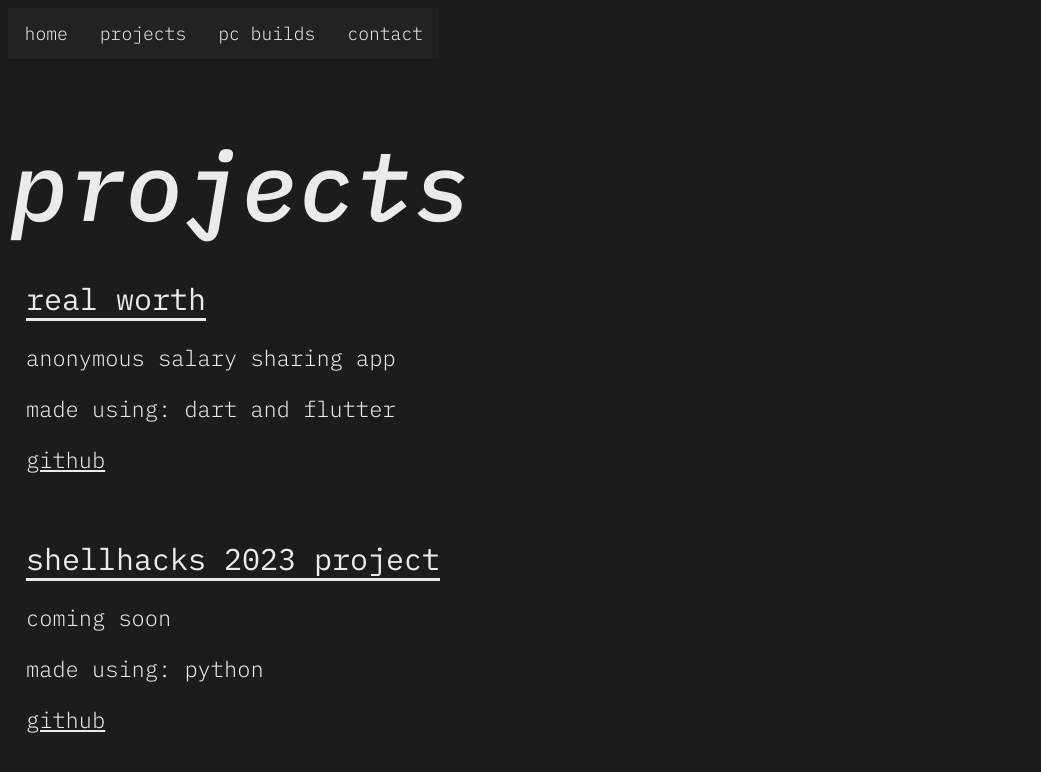
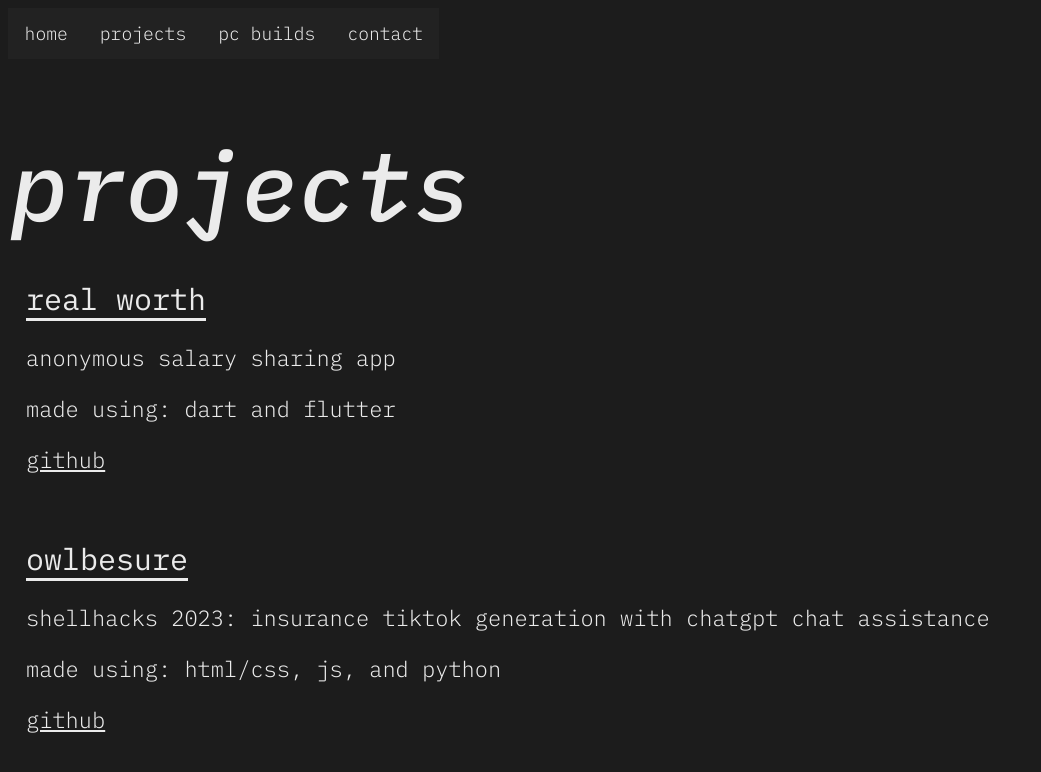
Before and after one commit to tristanbaldeo/tristanbaldeo.github.io, a plain HTML site: page projects.html in a window 1280 px wide. Shown: the whole page, without its empty margins (0-1041 px from the left). Drawn offline with Linux system fonts and the light colour scheme.

Commit message:
updated project list

```diff
--- a/projects.html
+++ b/projects.html
@@ -23,10 +23,10 @@
       <p>made using: dart and flutter</p>
       <p><a href="https://github.com/akukerang/real-worth">github</a></p>
       <br>
-      <h2>shellhacks 2023 project</h2>
-      <p>coming soon</p>
-      <p>made using: python</p>
-      <p><a href="https://github.com/tristanbaldeo">github</a></p>
+      <h2>owlbesure</h2>
+      <p>shellhacks 2023: insurance tiktok generation with chatgpt chat assistance</p>
+      <p>made using: html/css, js, and python</p>
+      <p><a href="https://github.com/akukerang/OwlBeSure">github</a></p>
     </div>
   </body>
 </html>
```
